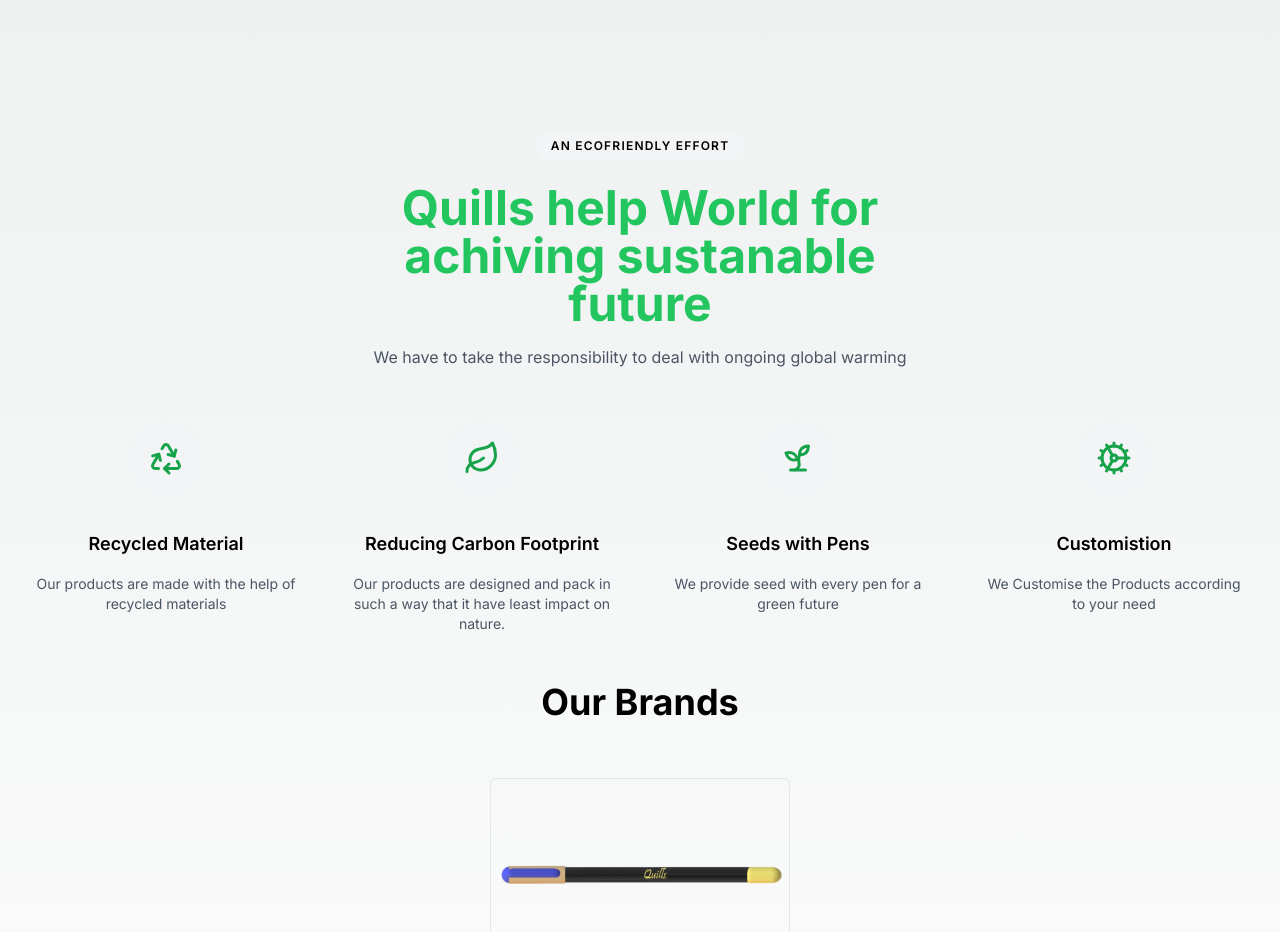
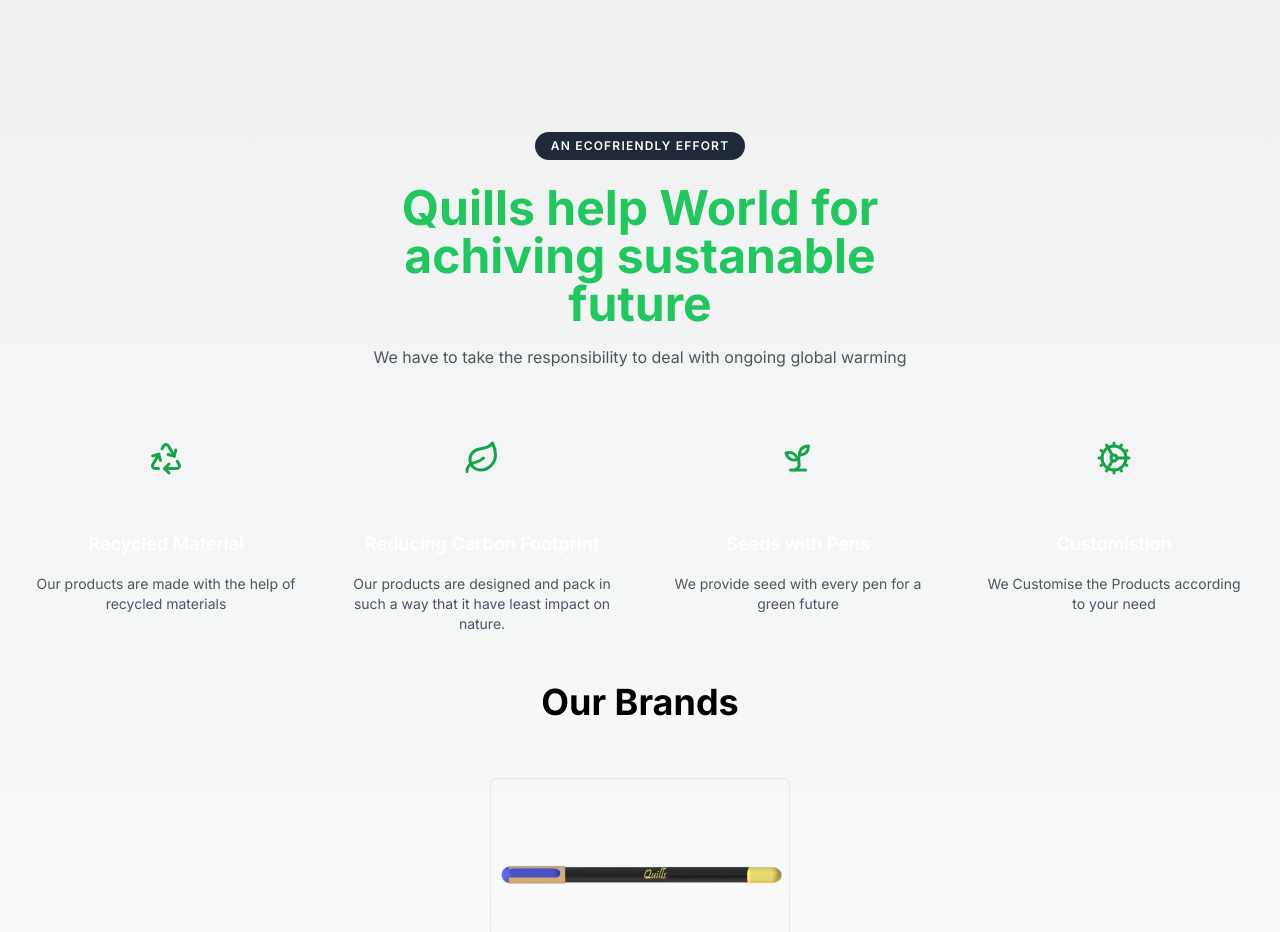
Before and after one commit to sudoarchie/quills, a Next.js app: page / in a window 1280 px wide. Shown: the part 2320-3252 px from the top of the page. Built offline with nearby package versions, Linux system fonts and the light colour scheme.

Commit message:
features

```diff
--- a/components/Features.tsx
+++ b/components/Features.tsx
@@ -3,10 +3,10 @@ import { Recycle, Leaf, Sprout, Cog } from 'lucide-react'
 
 export function Feature() {
   return (
-    <div className="mx-auto max-w-7xl px-4 sm:px-6 lg:px-8">
+    <div className="mx-auto max-w-7xl px-4 sm:px-6 lg:px-8 text-white">
       <div className="mx-auto max-w-xl text-center">
-        <div className="mx-auto inline-flex rounded-full bg-gray-100 px-4 py-1.5">
-          <p className="text-xs font-semibold uppercase tracking-widest text-black">
+        <div className="mx-auto inline-flex rounded-full bg-gray-800 px-4 py-1.5">
+          <p className="text-xs font-semibold uppercase tracking-widest text-white">
             An EcoFriendly Effort
           </p>
         </div>
@@ -22,7 +22,7 @@ export function Feature() {
           <div className="mx-auto flex h-20 w-20 items-center justify-center rounded-full bg-gray-100">
             <Recycle className="h-9 w-9 text-green-600" />
           </div>
-          <h3 className="mt-8 text-lg font-semibold text-black dark:text-white">Recycled Material</h3>
+          <h3 className="mt-8 text-lg font-semibold text-white dark:text-white">Recycled Material</h3>
           <p className="mt-4 text-sm text-gray-600">
             Our products are made with the help of recycled materials
           </p>
@@ -31,16 +31,16 @@ export function Feature() {
           <div className="mx-auto flex h-20 w-20 items-center justify-center rounded-full bg-gray-100">
             <Leaf className="h-9 w-9 text-green-600" />
           </div>
-          <h3 className="mt-8 text-lg font-semibold text-black dark:text-white">Reducing Carbon Footprint</h3>
+          <h3 className="mt-8 text-lg font-semibold text-white dark:text-white">Reducing Carbon Footprint</h3>
           <p className="mt-4 text-sm text-gray-600">
-           Our products are designed and pack in such a way that it have least impact on nature.
+            Our products are designed and pack in such a way that it have least impact on nature.
           </p>
         </div>
         <div>
           <div className="mx-auto flex h-20 w-20 items-center justify-center rounded-full bg-gray-100">
             <Sprout className="h-9 w-9 text-green-600" />
           </div>
-          <h3 className="mt-8 text-lg font-semibold text-black dark:text-white">Seeds with Pens</h3>
+          <h3 className="mt-8 text-lg font-semibold text-white dark:text-white">Seeds with Pens</h3>
           <p className="mt-4 text-sm text-gray-600">
             We provide seed with every pen for a green future
           </p>
@@ -49,7 +49,7 @@ export function Feature() {
           <div className="mx-auto flex h-20 w-20 items-center justify-center rounded-full bg-gray-100">
             <Cog className="h-9 w-9 text-green-600" />
           </div>
-          <h3 className="mt-8 text-lg font-semibold text-black dark:text-white">Customistion</h3>
+          <h3 className="mt-8 text-lg font-semibold text-white dark:text-white">Customistion</h3>
           <p className="mt-4 text-sm text-gray-600">
             We Customise the Products according to your need
           </p>
```
